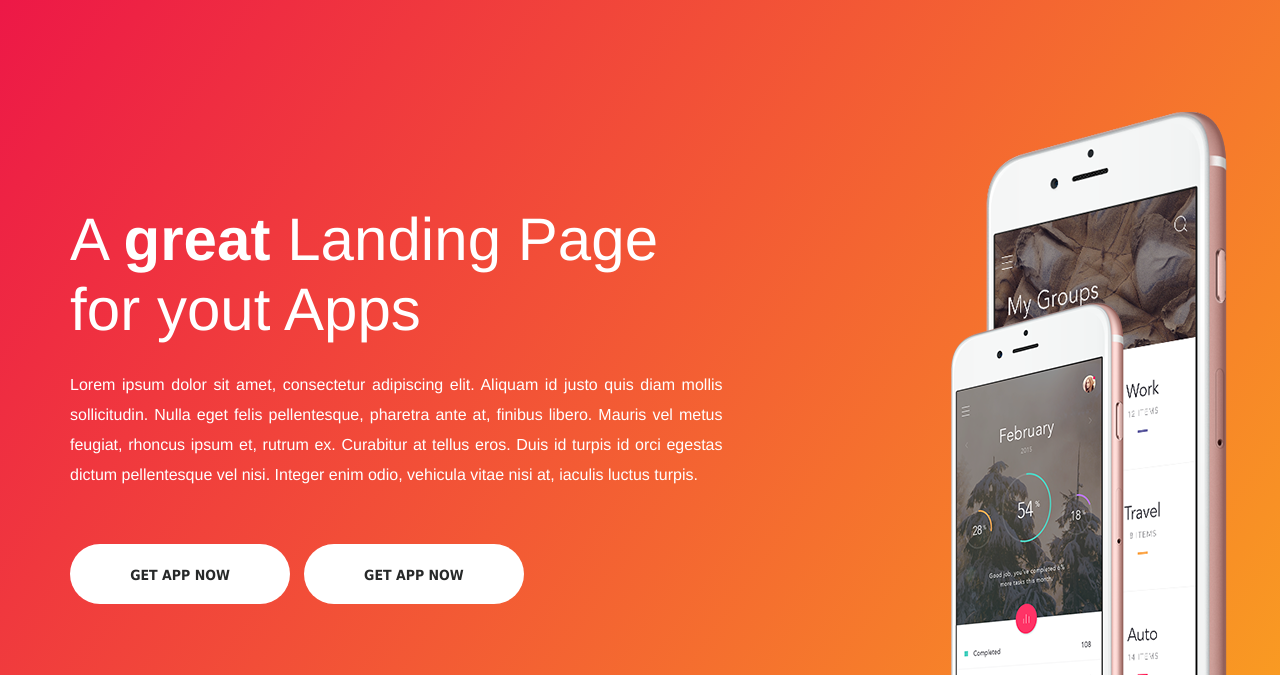
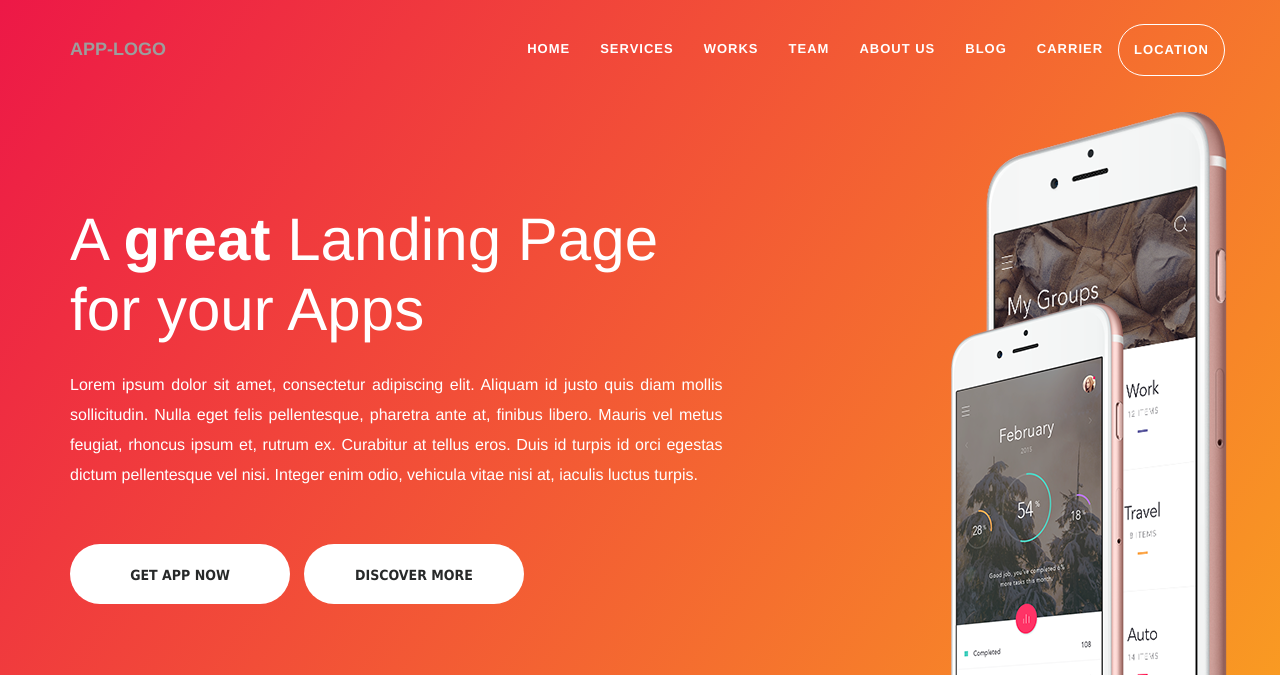
Before and after one commit to Yari-Carelli/Company-Website, a plain HTML site: page index.html in a window 1280 px wide. Shown: the top 675 px of the page. Drawn offline with nearby package versions, Linux system fonts and the light colour scheme.

Commit message:
Add navbar & style navbar

```diff
--- a/assets/style.css
+++ b/assets/style.css
@@ -87,3 +87,64 @@
     margin-right: 10px;
     margin-left: 20px;
 }
+
+
+/* Navbar */
+
+.navbar{
+    padding: 24px 0;
+    border-bottom: none !important;
+    transition: all 0.5s ease-in-out;
+}
+
+.navbar ul li a{
+    color: white !important;
+    text-transform: uppercase;
+    font-weight: 600;
+    letter-spacing: 1px;
+    font-size: 13px;
+    transition: all 0.5s ease-in-out;
+    background: transparent !important;
+}
+
+.navbar ul li a:hover, .navbar ul li a:focus{
+    color: deepskyblue !important;
+    background: none !important;
+}
+
+.navbar-toggle{
+    border: 1px solid white !important;
+    color: white !important;
+    transition: all 0.5s ease-in;
+}
+
+.icon-bar{
+    color: white !important;
+    background-color: white !important;
+}
+
+.navbar-toggle:hover{
+    background-color: deepskyblue !important;
+}
+
+.navbar-inverse .navbar-collapse{
+    background-color: transparent !important;
+}
+
+.location{
+    border: 1px solid white;
+    border-radius: 50px;
+}
+
+.navbar-inverse{
+    background-color: transparent !important;
+}
+
+.navbar-brand{
+    color: white;
+    font-weight: bold;
+}
+
+.navbar-brand:hover{
+    color: white;
+}
--- a/index.html
+++ b/index.html
@@ -18,15 +18,40 @@
 </head>
 <body>
 
+    <nav class="navbar navbar-inverse navbar-fixed-top">
+        <div class="container">
+            <div class="navbar-header">
+                <button type="button" class="navbar-toggle" data-toggle="collapse" data-target="#navi">
+                    <span class="icon-bar"></span>
+                    <span class="icon-bar"></span>
+                    <span class="icon-bar"></span>
+                </button>
+                <a href="" class="navbar-brand">APP-LOGO</a>
+            </div>
+            <div class="collapse navbar-collapse" id="navi">
+                <ul class="nav navbar-nav navbar-right">
+                    <li><a href="">Home</a></li>
+                    <li><a href="">Services</a></li>
+                    <li><a href="">Works</a></li>
+                    <li><a href="">Team</a></li>
+                    <li><a href="">About us</a></li>
+                    <li><a href="">Blog</a></li>
+                    <li><a href="">Carrier</a></li>
+                    <li><a href="" class="location">Location</a></li>
+                </ul>
+            </div>
+        </div>
+    </nav>
+
     <section id="home" class="header-home">
 
         <div class="container">
             <div class="row">
                 <div class="col-sm-7 col-header-text lr-padding">
-                    <h1>A <span>great </span>Landing Page for yout Apps</h1>
+                    <h1>A <span>great </span>Landing Page for your Apps</h1>
                     <p>Lorem ipsum dolor sit amet, consectetur adipiscing elit. Aliquam id justo quis diam mollis sollicitudin. Nulla eget felis pellentesque, pharetra ante at, finibus libero. Mauris vel metus feugiat, rhoncus ipsum et, rutrum ex. Curabitur at tellus eros. Duis id turpis id orci egestas dictum pellentesque vel nisi. Integer enim odio, vehicula vitae nisi at, iaculis luctus turpis.</p>
                     <a href="" class="banner_btn btn-white">Get app now</a>
-                    <a href="" class="banner_btn btn-transparent">Get app now</a>
+                    <a href="" class="banner_btn btn-transparent">Discover more</a>
                 </div>
                 <div class="col-sm-5 col-md-offset-2 col-md-3 col-header-img right-padding">
 
```
